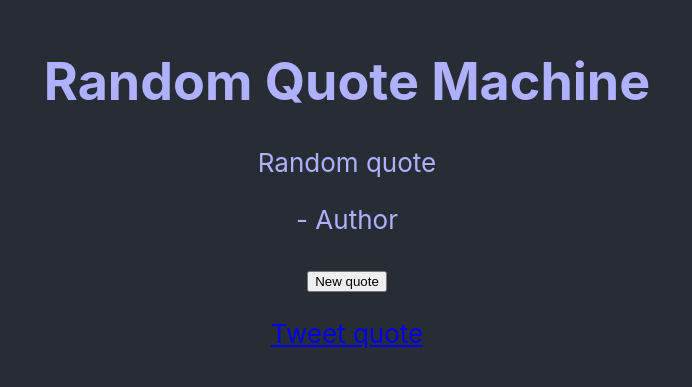
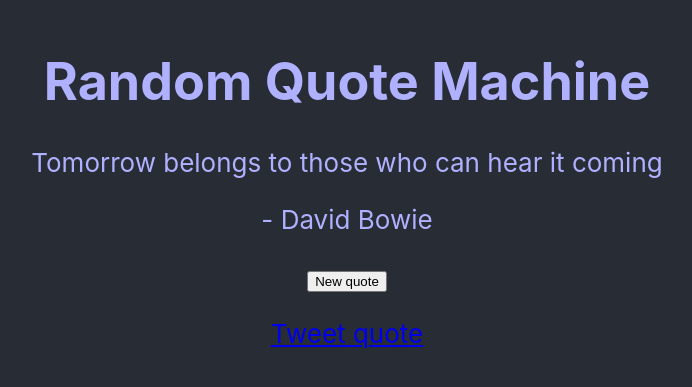
Before and after one commit to r-s-i/random-quote-machine, a React (Create React App) app: page / in a window 1280 px wide. Shown: the part 205-592 px from the top of the page, without its empty margins (293-985 px from the left). Built offline with nearby package versions, Linux system fonts and the light colour scheme.

Commit message:
Added logic for basic functionality

```diff
--- a/src/App.js
+++ b/src/App.js
@@ -1,4 +1,5 @@
 import './App.css';
+import { useState } from 'react';
 
 // hardcoded quotes as stand-in:
 const quotes = [
@@ -18,14 +19,21 @@ const quotes = [
 
 function App() {
 
+  const [currentQuote, setCurrentQuote] = useState(quotes[0]);
+  console.log(currentQuote);
+  function handleClick() {
+    const ri = Math.floor(Math.random() * quotes.length);
+    setCurrentQuote(quotes[ri]);
+  }
+
   return (
     <div className="App">
       <main>
         <h1>Random Quote Machine</h1>
         <section id="quote-box">
-          <p id="text">Random quote</p>
-          <p id="author">- Author</p>
-          <button id="new-quote">New quote</button>
+          <p id="text">{currentQuote.quote}</p>
+          <p id="author">- {currentQuote.author}</p>
+          <button id="new-quote" onClick={handleClick}>New quote</button>
           <p>
             <a href="https://twitter.com/intent/tweet" target="_blank" rel="noreferrer" id="tweet-quote">Tweet quote</a>
           </p>
```
